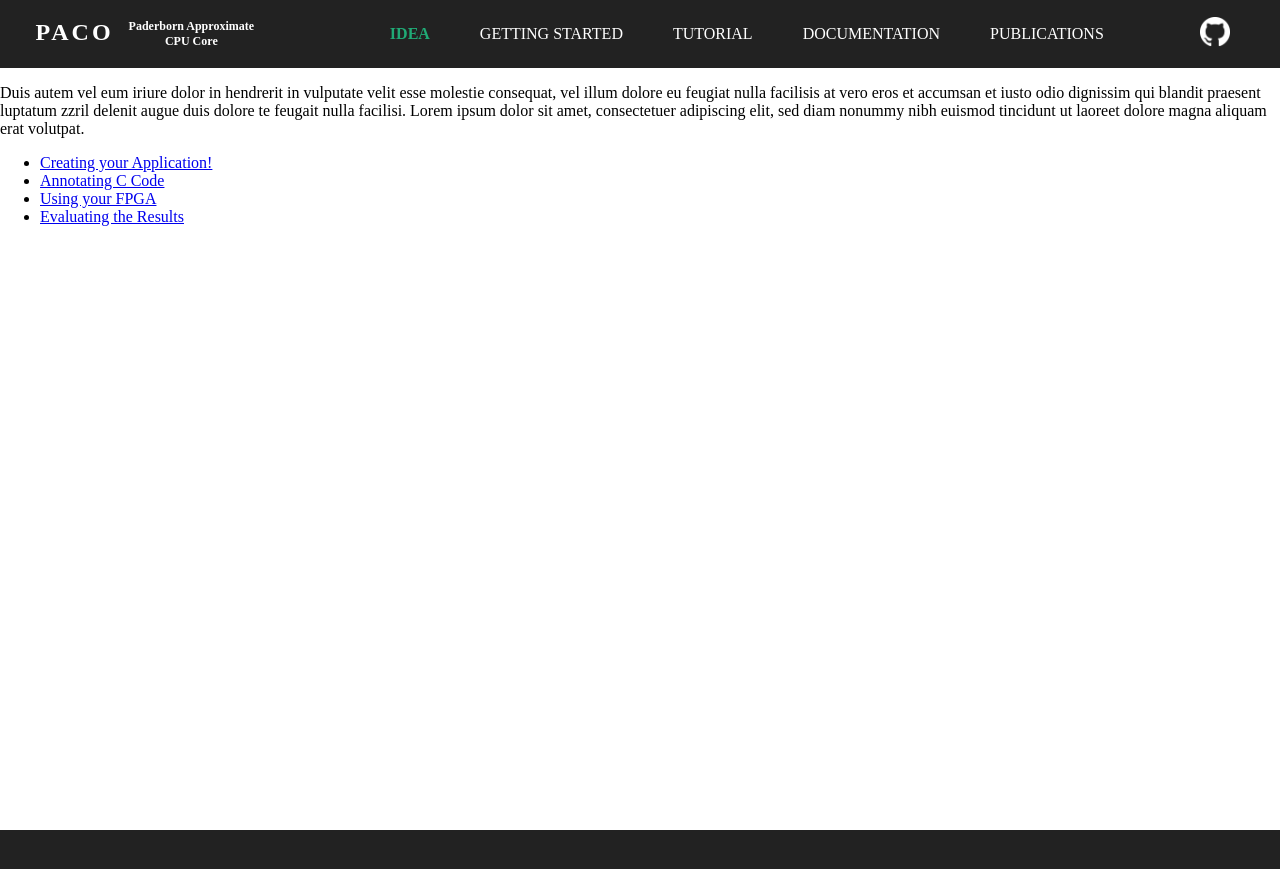
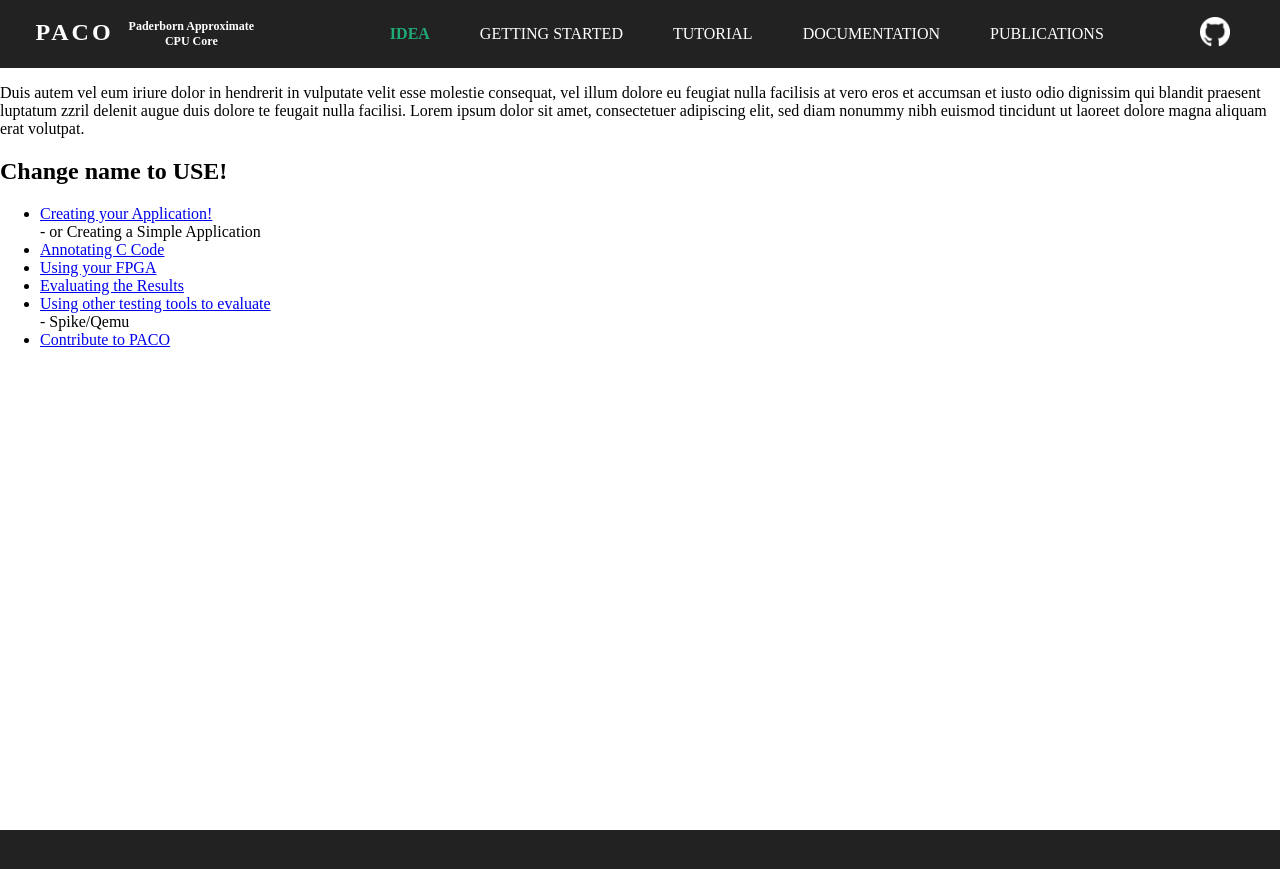
Before and after one commit to PACO-CPU/PACO, a Jekyll site: the page built from tutorial/index.md, in a window 1280 px wide. Shown: the top 869 px of the page. Built offline with Jekyll 4.4.1, drawn with Linux system fonts in a browser that asks for light colours.

Commit message:
Updated contents to tutorial

```diff
--- a/tutorial/index.md
+++ b/tutorial/index.md
@@ -5,12 +5,14 @@ permalink: /tutorial
 
 ---
 Duis autem vel eum iriure dolor in hendrerit in vulputate velit esse molestie consequat, vel illum dolore eu feugiat nulla facilisis at vero eros et accumsan et iusto odio dignissim qui blandit praesent luptatum zzril delenit augue duis dolore te feugait nulla facilisi. Lorem ipsum dolor sit amet, consectetuer adipiscing elit, sed diam nonummy nibh euismod tincidunt ut laoreet dolore magna aliquam erat volutpat.
-
+## Change name to USE!
 <aside>
   <ul>
-    <li><a href = "#0"> Creating your Application! </a></li>
+    <li><a href = "#0"> Creating your Application! </a></li> - or Creating a Simple Application
     <li><a href = "#0"> Annotating C Code </a></li>
     <li><a href = "#0"> Using your FPGA </a></li>
     <li><a href = "#0"> Evaluating the Results </a></li>
+    <li><a href = "#0"> Using other testing tools to evaluate </a></li> - Spike/Qemu
+    <li><a href = "#0"> Contribute to PACO </a></li>
   </ul>
 </aside>
```
